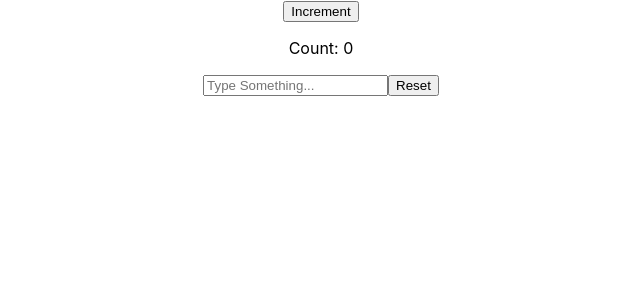
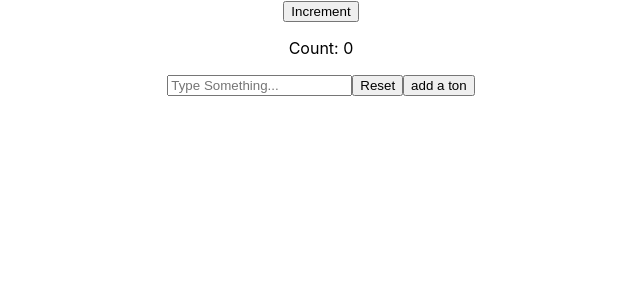
Before and after one commit to ocjarman/Frontend-Expert, a React (Create React App) app: page / in a window 1280 px wide. Shown: the top 300 px of the page, without its empty margins (319-959 px from the left). Built offline with nearby package versions, Linux system fonts and the light colour scheme.

Commit message:
retesting useimperativehandler

```diff
--- a/src/App.js
+++ b/src/App.js
@@ -61,6 +61,13 @@ export default function App() {
       >
         Reset
       </button>
+      <button
+        onClick={() => {
+          counterRef.current.addAlot();
+        }}
+      >
+        add a ton
+      </button>
       {/* <InputRefPractice /> */}
       {/* <div className="refPractice">
         <button onClick={startTimer}>Start</button>
--- a/src/components/Props/ImperativeDemoCounter.js
+++ b/src/components/Props/ImperativeDemoCounter.js
@@ -9,6 +9,7 @@ export default forwardRef(function ImperativeDemoCounter(props, ref) {
     () => {
       return {
         reset: () => setCount(0),
+        addAlot: () => setCount(count + 5000),
       };
     }
     //if only complete on mount, add empty dependency array
```
